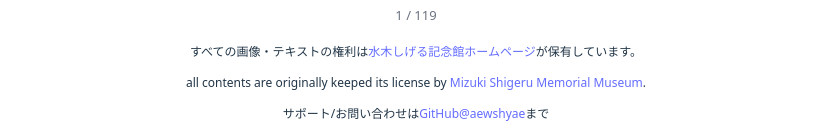
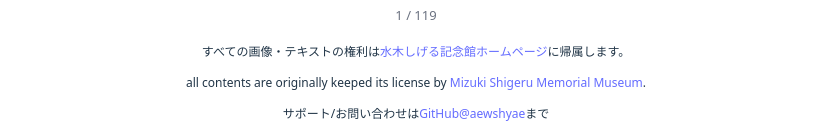
Before and after one commit to aewshyae/yokai_flashcards, a React (Vite) app in the folder web/: page / in a window 1280 px wide. Shown: the part 1301-1433 px from the top of the page, without its empty margins (224-1055 px from the left). Built offline with nearby package versions, Linux system fonts and the light colour scheme.

Commit message:
chore: modify text to use 帰属

```diff
--- a/web/src/App.tsx
+++ b/web/src/App.tsx
@@ -171,7 +171,7 @@ function App() {
         {deck.length > 0 && `${(currentIndex % deck.length) + 1} / ${deck.length}`}
       </div>
       <div className="license" style={{ marginTop: 16, fontSize: 12, lineHeight: 1.6 }}>
-        <p className="ja">すべての画像・テキストの権利は<a href="https://mizuki.sakaiminato.net/road/">水木しげる記念館ホームページ</a>が保有しています。</p>
+        <p className="ja">すべての画像・テキストの権利は<a href="https://mizuki.sakaiminato.net/road/">水木しげる記念館ホームページ</a>に帰属します。</p>
         <p className="en">all contents are originally keeped its license by <a href="https://mizuki.sakaiminato.net/road/">Mizuki Shigeru Memorial Museum</a>.</p>
       </div>
       <div className="contact" style={{ marginTop: 12, fontSize: 12, lineHeight: 1.6 }}>
```
Also changed, not shown: 1 other file (tests, documents, lock files or other folders).
